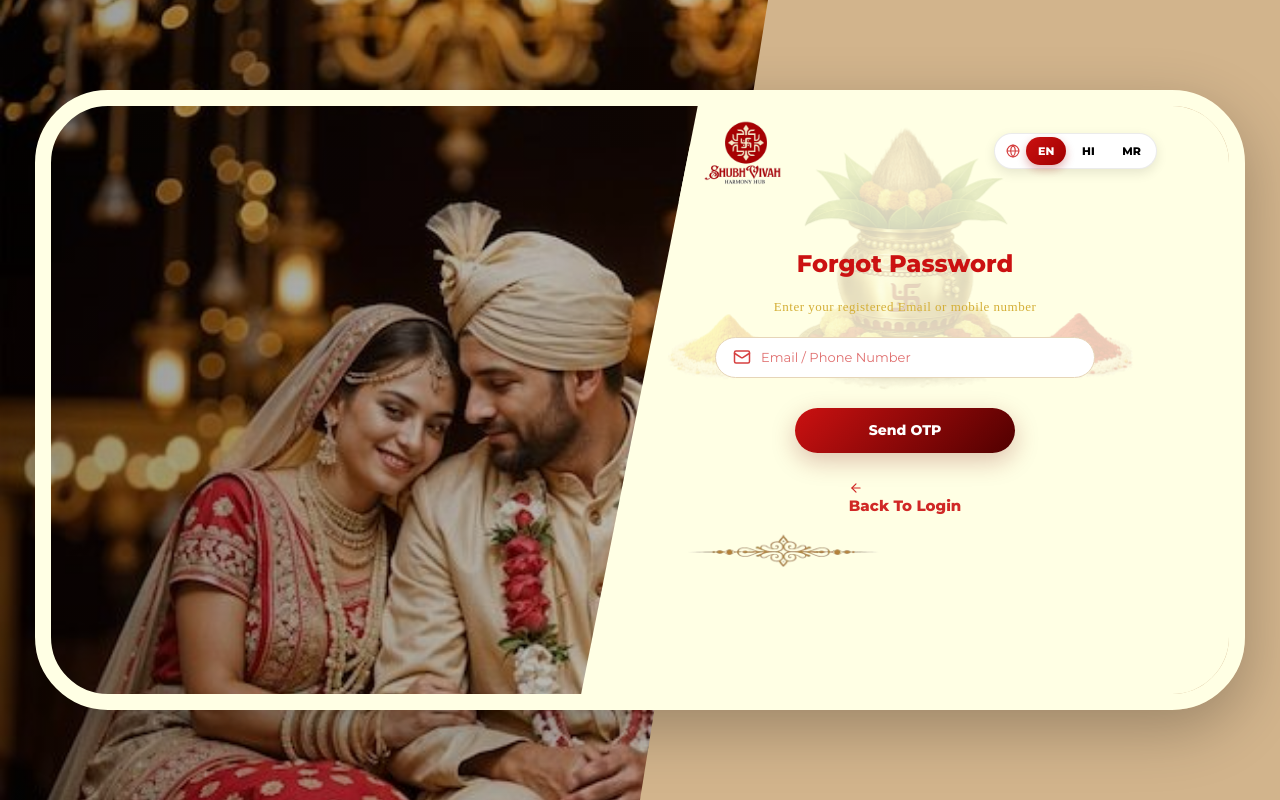
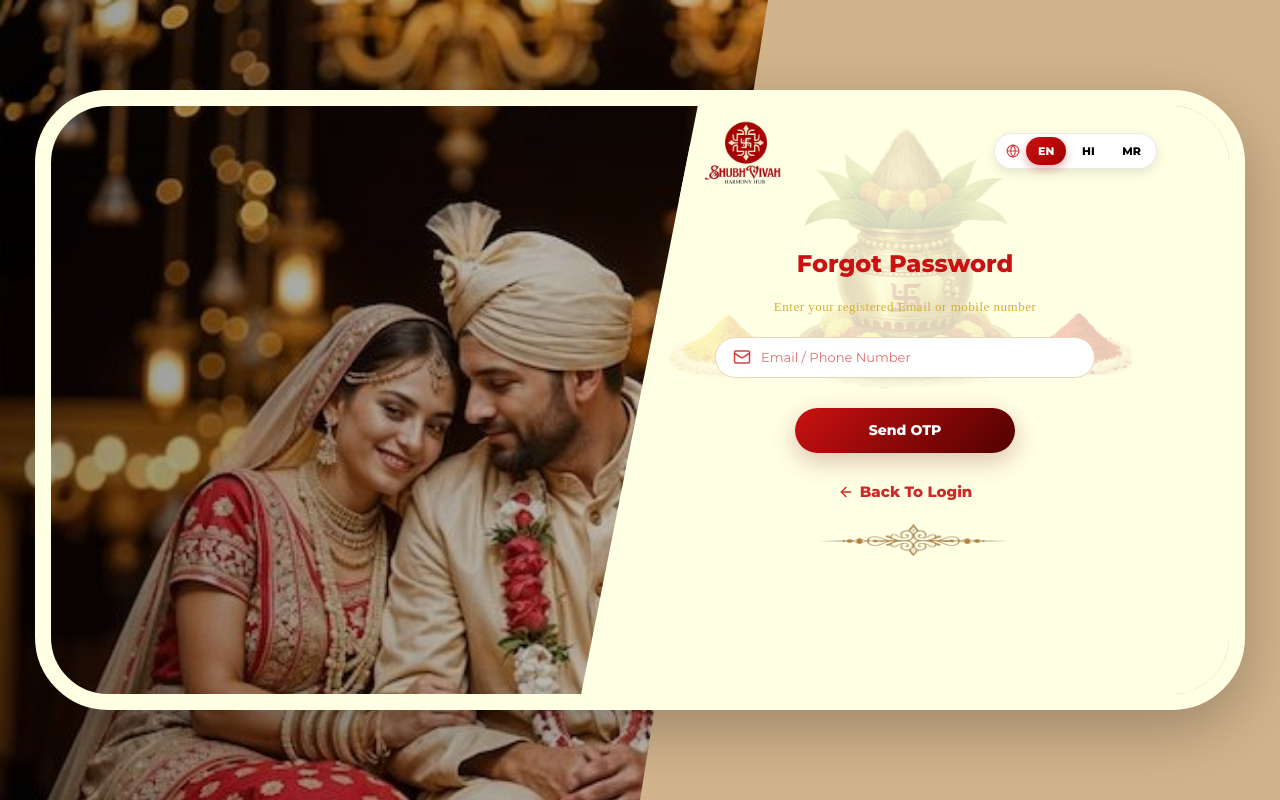
Before and after one commit to sanjana0419/sv-web, a React (Vite) app: page / in a window 1280 px wide. Both pictures are taken after a click on the link "Forgot Password?". Built offline with nearby package versions, Linux system fonts and the light colour scheme; a web font is replaced by a local one.

Commit message:
updated divider

```diff
--- a/src/pages/auth/ResetPassword.tsx
+++ b/src/pages/auth/ResetPassword.tsx
@@ -1,6 +1,6 @@
 import React, { useCallback } from 'react';
 import { useNavigate } from 'react-router-dom';
-import { Lock, Eye, EyeOff } from 'lucide-react';
+import { Lock, Eye, EyeOff, ArrowLeft } from 'lucide-react';
 import { AUTH_VIEWS } from '../../context/AuthContext';
 import { useAuth } from '../../hooks/useAuth';
 import { useFormValidation } from '../../hooks/useFormValidation';
@@ -77,8 +77,8 @@ const ResetPassword = () => {
                 <button type="submit" className="auth-btn-primary" style={{ marginTop: '10px' }}>Change Password</button>
 
                 <div style={{ textAlign: 'center', marginTop: '-10px' }}>
-                    <a href="#" onClick={(e: React.MouseEvent) => { e.preventDefault(); navigate(AUTH_VIEWS.LOGIN); }} className="auth-footer">
-                        Back To Login
+                    <a href="#" onClick={(e: React.MouseEvent) => { e.preventDefault(); navigate(AUTH_VIEWS.LOGIN); }} className="auth-footer back-to-login">
+                        <ArrowLeft size={16} className="back-arrow" /> <span>Back To Login</span>
                     </a>
                 </div>
 
--- a/src/pages/auth/forgot-password.tsx
+++ b/src/pages/auth/forgot-password.tsx
@@ -41,8 +41,8 @@ const ForgotPassword = () => {
                 </div>
                 <button type="submit" className="auth-btn-primary" style={{ marginTop: '30px' }}>Send OTP</button>
                 <div style={{ textAlign: 'center', marginTop: '20px' }}>
-                    <a href="#" onClick={(e: React.MouseEvent) => { e.preventDefault(); navigate(AUTH_VIEWS.LOGIN); }} className="auth-footer">
-                        <ArrowLeft size={14} style={{ verticalAlign: 'middle', marginRight: '5px' }} /> Back to Login
+                    <a href="#" onClick={(e: React.MouseEvent) => { e.preventDefault(); navigate(AUTH_VIEWS.LOGIN); }} className="auth-footer back-to-login">
+                        <ArrowLeft size={16} className="back-arrow" /> <span>Back to Login</span>
                     </a>
                 </div>
                 <div className="auth-divider-flourish" style={{ marginTop: '-60px', marginBottom: '0' }}>
--- a/src/styles/auth.css
+++ b/src/styles/auth.css
@@ -723,6 +723,8 @@ html,
     text-align: center;
     margin-top: -64px;
     margin-bottom: 0px;
+    margin-left: 130px;
+    /* Shifted further rightwards as requested */
     opacity: 1;
     pointer-events: none;
     /* Critical: Prevent blocking button clicks */
@@ -783,7 +785,19 @@ a.auth-footer {
     font-size: 15px;
     text-transform: capitalize;
     transition: all 0.3s ease;
-    display: inline-block;
+    display: inline-flex;
+    /* Changed to inline-flex for better alignment */
+    align-items: center;
+    justify-content: center;
+    gap: 6px;
+}
+
+.back-arrow {
+    transition: transform 0.3s ease;
+}
+
+.auth-footer a:hover .back-arrow {
+    transform: translateX(-4px);
 }
 
 .auth-footer a:hover,
```
Also changed, not shown: 1 other file (tests, documents, lock files or other folders).
